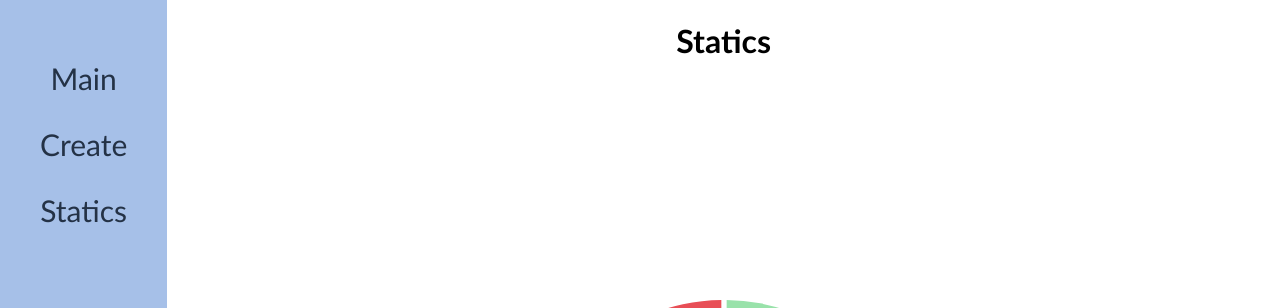
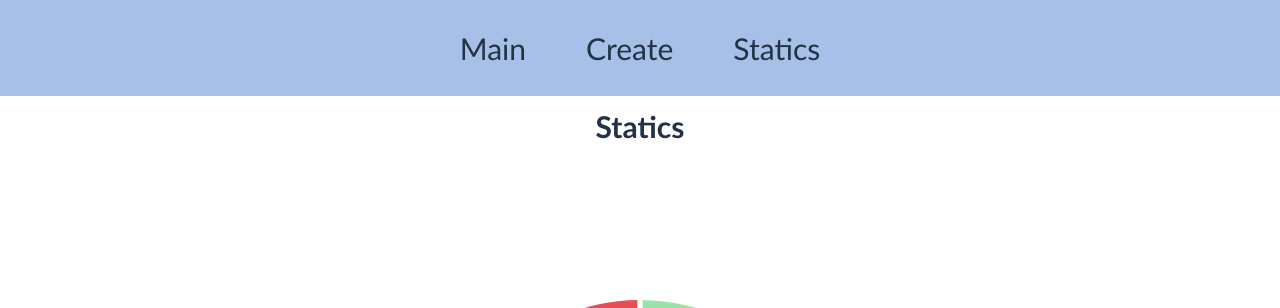
Before and after one commit to YanaKholod/TodoList, a React (Create React App) app: page /statics in a window 1280 px wide. Shown: the top 308 px of the page. Built offline with nearby package versions, Linux system fonts and the light colour scheme.

Commit message:
added styles and burger menu

```diff
--- a/src/App.js
+++ b/src/App.js
@@ -9,14 +9,23 @@ const Styled = {
   App: styled.div`
     display: flex;
     height: 100vh;
+    flex-direction: column;
+    justify-content: space-between;
   `,
   SideBar: styled.div`
     display: flex;
-    height: 100%;
+    justify-content: center;
+    width: 100%;
   `,
   Content: styled.div`
     display: flex;
     width: 100%;
+    height: 100%;
+    @media (max-width: 768px) {
+      h1 {
+        font-size: 23px;
+      }
+    }
   `,
 };
 function App() {
--- /dev/null
+++ b/src/components/BurgerMenu.jsx
@@ -0,0 +1,50 @@
+import React from "react";
+import { Sidebar } from "../Constants";
+import styled from "styled-components";
+import { NavLink } from "react-router-dom";
+
+const Styled = {
+  BurgerWrapper: styled.div`
+    display: flex;
+    justify-content: space-around;
+    flex-flow: column nowrap;
+    position: absolute;
+    margin-top: 312px;
+    right: 0;
+    width: 280px;
+    z-index: 30;
+    background-color: #80a6deb3;
+    @media (max-width: 320px) {
+      width: 320px;
+      justify-content: end;
+    }
+  `,
+  BurgerItem: styled(NavLink)`
+    list-style-type: none;
+    margin: 18px 19px;
+    background-color: #ffffff;
+    border-radius: 40em;
+    color: rgb(36, 50, 70);
+    cursor: pointer;
+    font-weight: 700;
+    text-decoration: none;
+    font-size: 17px;
+    padding: 10px 17px;
+    text-align: center;
+    box-shadow: rgb(36, 50, 70) 0 -4px 8px inset;
+  `,
+};
+
+const BurgerMenu = () => {
+  return (
+    <Styled.BurgerWrapper>
+      {Sidebar.map((item) => (
+        <Styled.BurgerItem key={item.id} to={item.link}>
+          {item.title}
+        </Styled.BurgerItem>
+      ))}
+    </Styled.BurgerWrapper>
+  );
+};
+
+export default BurgerMenu;
--- a/src/components/Form.jsx
+++ b/src/components/Form.jsx
@@ -4,12 +4,16 @@ import styled from "styled-components";
 
 const Styled = {
   WrapperForm: styled.div`
-    h1 {
-      text-align: center;
+    display: flex;
+    justify-content: center;
+    align-items: center;
+    width: 400px;
+    @media (max-width: 620px) {
+      width: 250px;
     }
   `,
   Form: styled.form`
-    width: 70%;
+    width: 100%;
     margin: 0 auto;
   `,
   Errors: styled.div`
@@ -64,7 +68,7 @@ export const Form = ({
   const {
     register,
     handleSubmit,
-    formState: { errors, isValid },
+    formState: { errors },
     reset,
   } = useForm({
     mode: "onBlur",
@@ -85,7 +89,6 @@ export const Form = ({
 
   return (
     <Styled.WrapperForm>
-      <h1>Type in your task</h1>
       <Styled.Form onSubmit={handleSubmit(onSubmit)}>
         <label>
           <p>Title:</p>
@@ -145,7 +148,7 @@ export const Form = ({
           <Styled.DefaultButton
             // className={[styles.defaultBtn, styles.submBtn].join(" ")}
             type="submit"
-            disabled={!isValid}
+            // disabled={!isValid}
           >
             {buttonName}
           </Styled.DefaultButton>
--- a/src/components/Menu.jsx
+++ b/src/components/Menu.jsx
@@ -1,36 +1,75 @@
-import React from "react";
+import React, { useState } from "react";
 import { Sidebar } from "../Constants";
 import { Link } from "react-router-dom";
 import styled from "styled-components";
+import BurgerMenu from "./BurgerMenu";
 
 const Styled = {
   AllSidebar: styled.div`
-    height: 100vh;
+    width: 100%;
+    display: flex;
+    justify-content: center;
     padding: 30px 40px;
     background-color: #80a6deb3;
+    @media (max-width: 500px) {
+      padding: 10px;
+      justify-content: end;
+    }
   `,
   WrapperSidebar: styled.div`
     display: flex;
-    text-align: center;
-    justify-content: space-around;
+    @media (max-width: 500px) {
+      display: none;
+    }
   `,
   Menu: styled.div`
+    display: flex;
+    width: 100%;
     list-style-type: none;
     text-decoration: none;
     font-size: 25px;
     div {
-      margin: 30px 0;
+      margin: 0 30px;
     }
   `,
   Link: styled(Link)`
     text-decoration: none;
     color: #243246;
     font-size: 30px;
+    @media (max-width: 768px) {
+      font-size: 25px;
+    }
+  `,
+  BurgerMenu: styled.div`
+    display: none;
+    flex-direction: column;
+    justify-content: space-around;
+    width: 50px;
+    height: 50px;
+    cursor: pointer;
+    padding: 8px;
+    @media (max-width: 500px) {
+      display: flex;
+    }
+  `,
+  Div: styled.div`
+    width: 100%;
+    height: 5px;
+    background-color: rgb(36, 50, 70);
+    margin: 5px 0;
+    border-radius: 4px;
   `,
 };
 const Menu = () => {
+  const [isOpenModal, setIsOpenModal] = useState(false);
   return (
     <Styled.AllSidebar>
+      <Styled.BurgerMenu onClick={() => setIsOpenModal(!isOpenModal)}>
+        <Styled.Div></Styled.Div>
+        <Styled.Div></Styled.Div>
+        <Styled.Div></Styled.Div>
+        {isOpenModal && <BurgerMenu />}
+      </Styled.BurgerMenu>
       <Styled.WrapperSidebar>
         <Styled.Menu>
           {Sidebar.map((item) => (
--- a/src/components/todoItemComponent.jsx
+++ b/src/components/todoItemComponent.jsx
@@ -1,5 +1,4 @@
 import React from "react";
-import styles from "./Styleall.module.css";
 import Form from "../components/Form";
 import { useState } from "react";
 import { useDispatch } from "react-redux";
@@ -14,46 +13,89 @@ const Styled = {
     margin: 5px;
     border-radius: 10px;
     ${({ isCompleted }) => (isCompleted ? "background-color: #84d5936a;" : "")}
+    @media (max-width: 620px) {
+      width: 90%;
+    }
+    @media (max-width: 500px) {
+      flex-direction: column;
+    }
   `,
   Title: styled.div`
     margin: 12px;
     font-size: 23px;
     cursor: default;
+    width: 100%;
+    text-align: start;
+    @media (max-width: 768px) {
+      font-size: 17px;
+      white-space: nowrap;
+      overflow: hidden;
+      text-overflow: ellipsis;
+      max-width: 100%;
+    }
+    @media (max-width: 500px) {
+      display: flex;
+      justify-content: center;
+    }
   `,
   ButtonsWrapper: styled.div`
     display: flex;
     width: 100%;
     justify-content: end;
     position: relative;
+    @media (max-width: 768px) {
+      font-size: 13px;
+    }
+    @media (max-width: 500px) {
+      justify-content: center;
+    }
   `,
   DoneButton: styled.div`
     background-color: #84d593;
     color: #375b3d;
+    border: 1px solid #375b3d;
+    height: max-content;
     border-radius: 20px;
     text-align: center;
-    margin: 10px;
+    margin: 10px 6px;
     padding: 8px 14px;
     cursor: pointer;
     ${({ isDone }) => (isDone ? "display: none;" : "")}
+    @media (max-width: 620px) {
+      margin: 10px 2px;
+      padding: 8px 13px;
+    }
   `,
   DeleteButton: styled.div`
     background-color: #f9cedf;
     color: #663535;
+    border: 1px solid #663535;
     border-radius: 20px;
     text-align: center;
-    margin: 10px;
+    margin: 10px 6px;
+    height: max-content;
     padding: 8px 14px;
     cursor: pointer;
+    @media (max-width: 620px) {
+      margin: 10px 2px;
+      padding: 8px 13px;
+    }
   `,
   EditButton: styled.div`
     background-color: #cbcbcb;
     color: #535252;
+    border: 1px solid #535252;
     border-radius: 20px;
     text-align: center;
     padding: 8px 23px;
-    margin: 10px;
+    margin: 10px 6px;
+    height: max-content;
     cursor: pointer;
     ${({ stopEdit }) => (stopEdit ? "display: none;" : "")}
+    @media (max-width: 620px) {
+      margin: 10px 2px;
+      padding: 8px 13px;
+    }
   `,
   Description: styled.div`
     padding: 10px;
@@ -74,7 +116,7 @@ const Styled = {
     left: 0;
     right: 0;
     background-color: #51515175;
-    backdrop-filter: blur(5px);
+    backdrop-filter: blur(14px);
     z-index: 4;
   `,
   ModalForm: styled.div`
@@ -88,11 +130,17 @@ const Styled = {
 Styled.InfoButton = styled.div`
   background-color: #fff9ab;
   color: #656129;
+  border: 1px solid #656129;
   border-radius: 20px;
   text-align: center;
-  margin: 10px;
+  margin: 10px 6px;
+  height: max-content;
   padding: 8px 25px;
   cursor: pointer;
+  @media (max-width: 620px) {
+    margin: 10px 2px;
+    padding: 8px 13px;
+  }
   &:hover ~ ${Styled.Description} {
     display: block;
     position: absolute;
@@ -157,11 +205,7 @@ const TodoItemComponent = ({ todoItem }) => {
         </Styled.EditButton>
         {showModal && (
           <Styled.Modal>
-            <Styled.ModalForm
-            // onClick={() => {
-            //   setShowModal(false);
-            // }}
-            >
+            <Styled.ModalForm>
               <Form
                 setShowModal={setShowModal}
                 initialData={todoItem}
--- a/src/pages/CreateTodo.jsx
+++ b/src/pages/CreateTodo.jsx
@@ -5,11 +5,26 @@ import { addTodo, fetchTodos } from "../store/slice";
 import styled from "styled-components";
 
 const Styled = {
-  WrapperForm: styled.div`
+  WrapperCreate: styled.div`
     display: flex;
-    justify-content: space-between;
     flex-direction: column;
     width: 100%;
+    h1 {
+      text-align: center;
+      color: rgb(36, 50, 70);
+      font-size: 30px;
+      margin: 12px 0;
+    }
+    @media (max-width: 768px) {
+      font-size: 15px;
+      h1 {
+        font-size: 23px;
+      }
+    }
+  `,
+  WrapperFormCreate: styled.div`
+    display: flex;
+    justify-content: center;
   `,
 };
 const CreateTodo = () => {
@@ -21,16 +36,19 @@ const CreateTodo = () => {
         ...data,
         isCompleted: data.isCompleted === "true" ? true : false,
         // completedAt:'',
-        // createdAt:'',
+        // createdAt: '',
       })
     );
     await dispatch(fetchTodos());
   };
 
   return (
-    <Styled.WrapperForm>
-      <Form onFormSubmit={addNewTodo} buttonName={"Add"} />
-    </Styled.WrapperForm>
+    <Styled.WrapperCreate>
+      <h1>Type in your task</h1>
+      <Styled.WrapperFormCreate>
+        <Form onFormSubmit={addNewTodo} buttonName={"Add"} />
+      </Styled.WrapperFormCreate>
+    </Styled.WrapperCreate>
   );
 };
 
--- a/src/pages/HomePage.jsx
+++ b/src/pages/HomePage.jsx
@@ -16,75 +16,95 @@ const Styled = {
     width: 100%;
     h1 {
       text-align: center;
+      color: rgb(36, 50, 70);
+      font-size: 30px;
+      margin: 12px 0;
     }
   `,
   WrapperButtons: styled.div`
     display: flex;
     justify-content: end;
     width: 100%;
+    @media (max-width: 768px) {
+      font-size: 13px;
+    }
   `,
   Filters: styled.div`
-    display: block;
+    display: flex;
     width: max-content;
+    justify-content: flex-start;
     padding: 3px;
     margin: 9px 9px;
-    background-color: rgb(249, 206, 223);
     border-radius: 5px;
+    cursor: pointer;
     div {
-      padding: 5px;
+      margin: 0 3px;
+      padding: 7px;
+      border: 1px solid #663535;
+      border-radius: 10px;
+      background-color: #f9cedf;
+      color: #663535;
     }
   `,
 };
 
-Styled.FilterButton = styled.div`
-  background-color: rgb(249, 206, 223);
-  color: rgb(135, 65, 93);
-  border-radius: 20px;
-  text-align: center;
-  position: relative;
-  margin: 10px;
-  padding: 8px 14px;
-  cursor: pointer;
-  border: none;
-  &:hover ~ ${Styled.Filters} {
-    display: block;
-    flex-direction: column;
-    justify-content: flex-start;
-    position: absolute;
-    // right: 8%;
-    top: 17%;
-    z-index: 10;
-  }
-`;
+// Styled.Filter = styled.div`
+//   background-color: rgb(249, 206, 223);
+//   color: rgb(135, 65, 93);
+//   border-radius: 20px;
+//   text-align: center;
+//   position: relative;
+//   margin: 10px;
+//   padding: 8px 14px;
+//   cursor: pointer;
+//   border: none;
+//   // &:hover ~ ${Styled.Filters} {
+//   //   display: block;
+//   //   flex-direction: column;
+//   //   justify-content: flex-start;
+//   //   position: absolute;
+//   //   // right: 8%;
+//   //   top: 17%;
+//   //   z-index: 10;
+//   // }
+// `;
 
 const HomePage = () => {
   const todosCollection = useSelector((state) => state.todos);
   const dispatch = useDispatch();
 
+  const [showCompletedItems, setShowCompletedItems] = useState(false);
+  const [showActiveItems, setShowActiveItems] = useState(false);
+  const [showAllItems, setShowAllItems] = useState(false);
+  const [todosForShow, setTodosForShow] = useState(todosCollection);
+
   useEffect(() => {
     dispatch(fetchTodos());
   }, []);
 
-  const [showCompletedItems, setShowCompletedItems] = useState(false);
-  const [showActiveItems, setShowActiveItems] = useState(false);
-  const [showAllItems, setShowAllItems] = useState(false);
-  const [todoItems, setTodoItems] = useState([]);
-  // useEffect(() => {
-  //   setTodoItems(todoBaseData);
-  // }, [showAllItems]);
+  useEffect(() => {
+    setTodosForShow(todosCollection);
+  }, [todosCollection]);
+
   useEffect(() => {
     const activeTodos = todosCollection.filter((item) => !item.isCompleted);
-    setTodoItems(activeTodos);
+    setTodosForShow(activeTodos);
   }, [showActiveItems]);
+
   useEffect(() => {
     const completedTodos = todosCollection.filter((item) => item.isCompleted);
-    setTodoItems(completedTodos);
+    setTodosForShow(completedTodos);
   }, [showCompletedItems]);
+
+  useEffect(() => {
+    setTodosForShow(todosCollection);
+  }, [showAllItems]);
+
   return (
     <Styled.WrapperMain>
       <h1>To do list</h1>
       <Styled.WrapperButtons>
-        <Styled.FilterButton>Filter</Styled.FilterButton>
+        {/* <Styled.Filter>Filter</Styled.Filter> */}
         <Styled.Filters>
           <div onClick={() => setShowAllItems(!showAllItems)}>All</div>
           <div onClick={() => setShowActiveItems(!showActiveItems)}>Active</div>
@@ -93,7 +113,8 @@ const HomePage = () => {
           </div>
         </Styled.Filters>
       </Styled.WrapperButtons>
-      {todosCollection.map((item) => (
+      {todosForShow &&
+        todosForShow.map((item) => (
           <Styled.WrapperTodos key={item.id}>
             <TodoItemComponent
               todoItem={item}
--- a/src/pages/Statics.jsx
+++ b/src/pages/Statics.jsx
@@ -10,6 +10,9 @@ const Styled = {
     width: 100%;
     h1 {
       text-align: center;
+      color: rgb(36, 50, 70);
+      font-size: 30px;
+      margin: 12px 0;
     }
   `,
 };
--- a/src/utils/helpers.jsx
+++ b/src/utils/helpers.jsx
@@ -4,3 +4,6 @@ export const pastDate = (daysAgo) => {
 
   return new Date(currentDate);
 };
+
+// const date = new Date(Date.UTC(1970, 0, 1, 0, 0, 1680178177));
+// const utcDateString = date.toUTCString();
```
Also changed, not shown: src/components/Styleall.module.css (deleted, +0 -48 lines), src/pages/pagesstyles.module.css (deleted, +0 -44 lines). Lines whose indentation alone changed are shown as unchanged.
